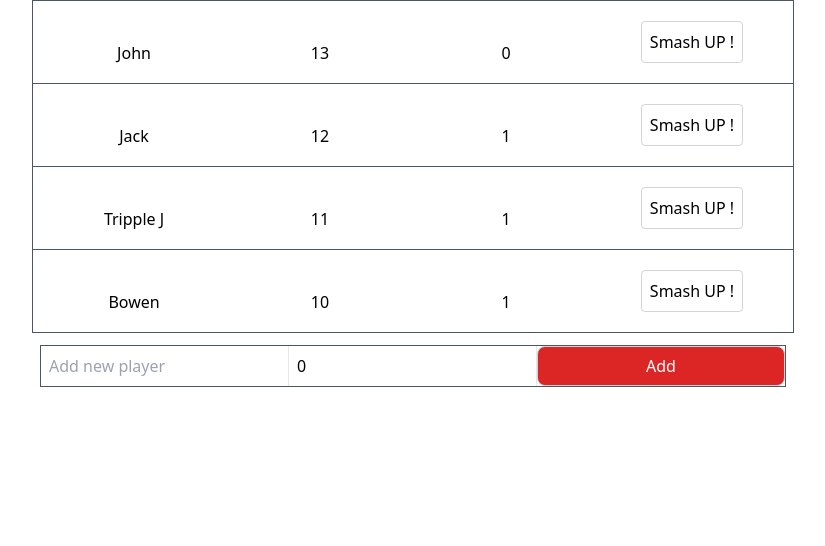
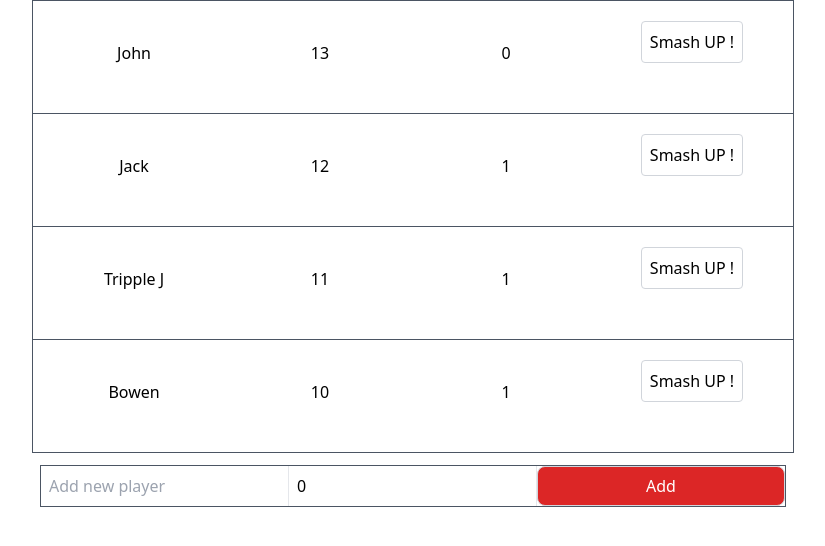
Before and after one commit to irex808/vue3-test1, a Vue app in the folder vue-test-1-sfc/: page / in a window 1280 px wide. Shown: the top 546 px of the page, without its empty margins (227-1052 px from the left). Built offline with nearby package versions, Linux system fonts and the light colour scheme.

Commit message:
Player component modified css

```diff
--- a/vue-test-1-sfc/src/components/Player.vue
+++ b/vue-test-1-sfc/src/components/Player.vue
@@ -20,8 +20,8 @@ export default{
 </script>
 <template>
         <section>
-        <li class="p-2 grid grid-cols-4  align-middle justify-items-center">
-            <span class="pt-8"> {{ player.player.name }} </span>     <span class="pt-8">{{ player.player.score }}</span>     <span class="pt-8"> {{ player.player.difference }} </span>
+        <li class="p-2 h-28 grid grid-cols-4 content-start justify-items-center">
+            <div class="pt-8"> {{ player.player.name }} </div>     <div class="pt-8">{{ player.player.score }}</div>     <div class="pt-8"> {{ player.player.difference }} </div>
             <div class="justify-right px-3 py-3"> <button class="border border-gray-300 rounded px-2 py-2" @click="score">Smash UP !</button> </div>
         </li>
     </section>
```
